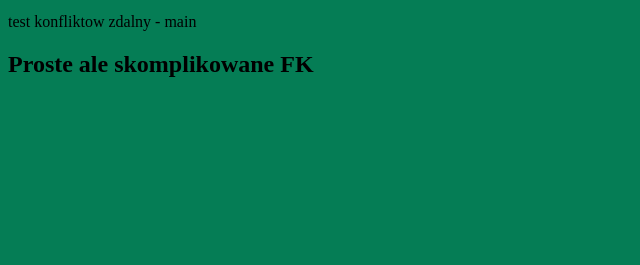
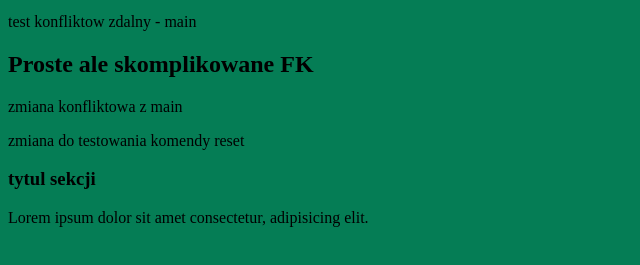
Before and after one commit to magdamadej/INIS5_PR, a plain HTML site: page index.html in a window 1280 px wide. Shown: the part 101-366 px from the top of the page, without its empty margins (0-640 px from the left). Drawn offline with Linux system fonts and the light colour scheme.

Commit message:
Kombinacja 4 commitow
dodaj pusta linie

zmiana konfliktowa z main

test komendy reset

dodaj sekcje (po 2 --amend)

```diff
--- a/index.html
+++ b/index.html
@@ -18,5 +18,11 @@
     <section>
         <h1>Proste ale skomplikowane FK</h1>
     </section>
+    <p>zmiana konfliktowa z main</p>
+    <p>zmiana do testowania komendy reset</p>
+    <section>
+        <h3>tytul sekcji</h3>
+        <p>Lorem ipsum dolor sit amet consectetur, adipisicing elit.</p>
+    </section>
 </body>
 </html>
```
